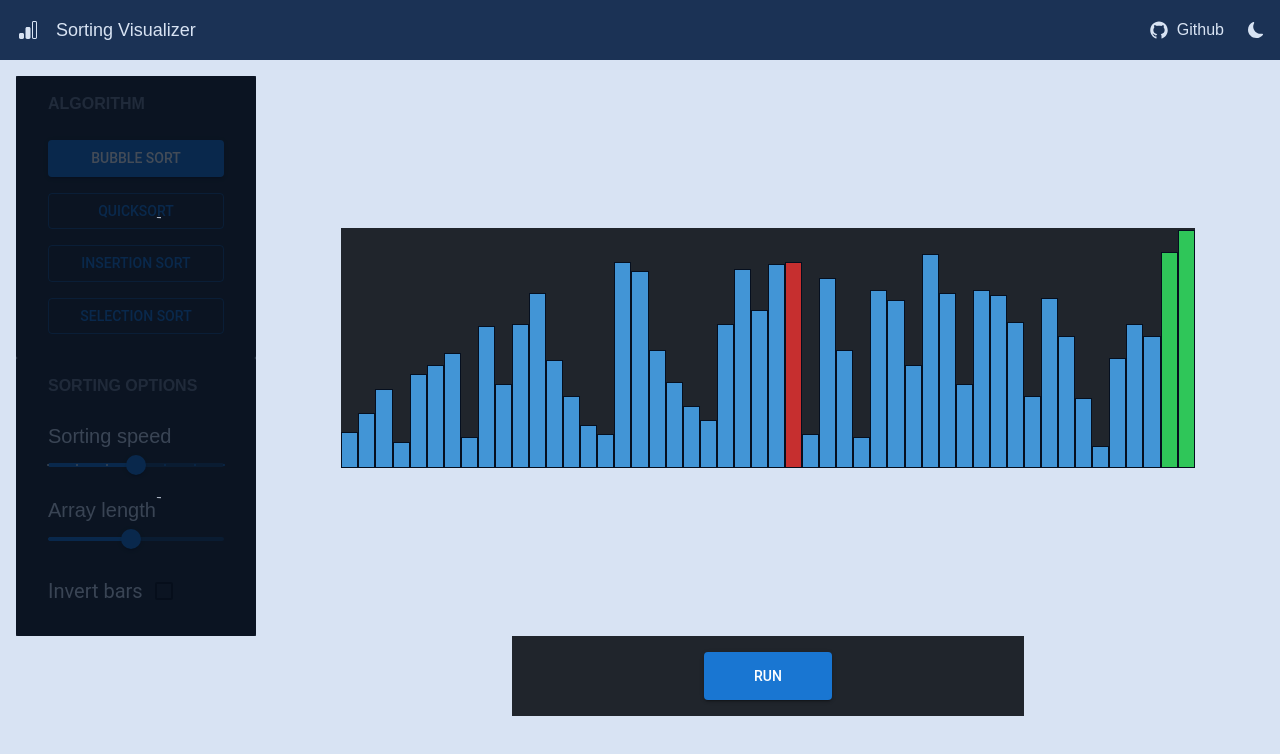
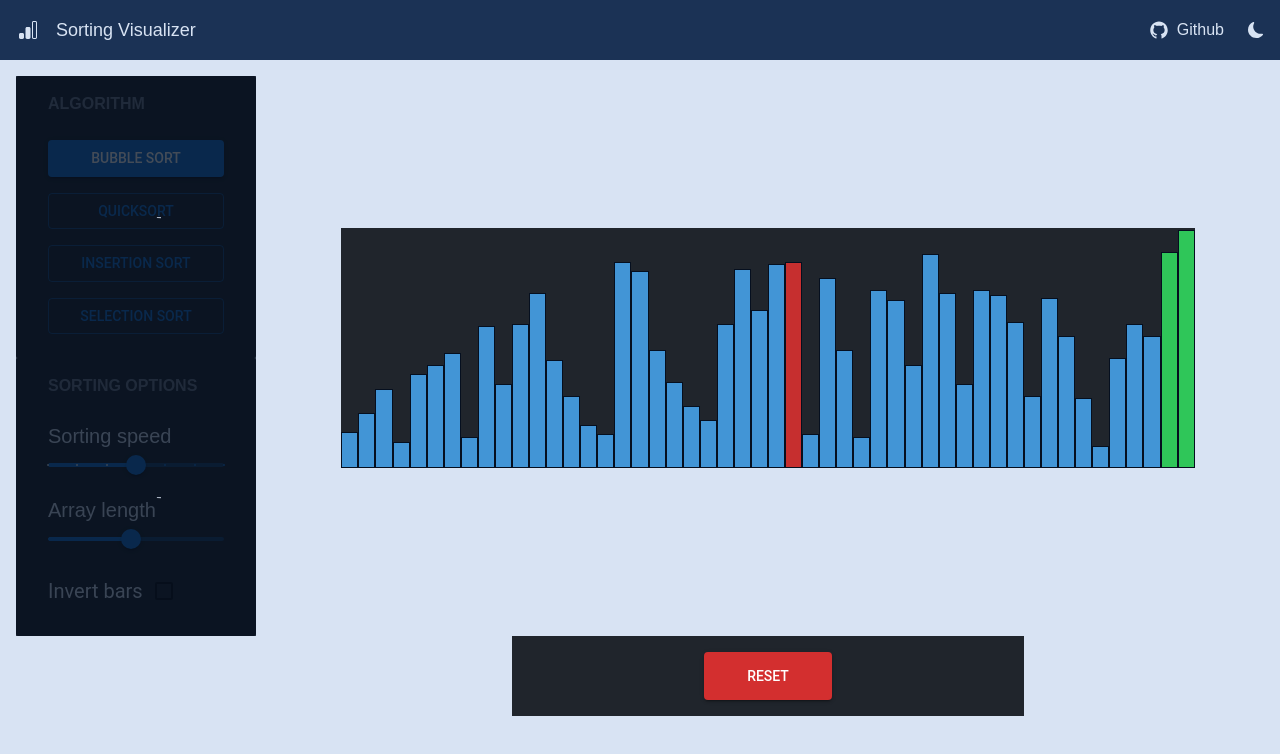
Before and after one commit to ksertas/sorting-visualizer, a React (Create React App) app: page / in a window 1280 px wide. Both pictures are taken after a click on the button "RUN". Shown: the top 754 px of the page. Built offline with nearby package versions, Linux system fonts and the light colour scheme.

Commit message:
Temporarily add window reload for reset button
This is until proper stop/reset features have been implemented

```diff
--- a/src/components/Controls.js
+++ b/src/components/Controls.js
@@ -4,11 +4,12 @@ import { AlgorithmContext } from '../contexts/AlgorithmContext';
 
 export default function Controls() {
 
-  const {setRunning} = useContext(AlgorithmContext);
+  const {isRunning, setRunning} = useContext(AlgorithmContext);
 
   return (
     <div className='bg-container-dark w-24 mx-auto flex justify-center py-4 px-16 mt-48 lg:mt-0 lg:mx-0 lg:col-start-3 lg:col-span-1 lg:w-auto xl:col-start-3 xl:col-span-2'>
-      <Button variant='contained' className='lg:w-24 lg:h-12 xl:w-32' onClick={() => setRunning(true)}>Run</Button>
+      { !isRunning ? <Button variant='contained' className='lg:w-24 lg:h-12 xl:w-32' onClick={() => setRunning(true)}>Run</Button> :
+        <Button variant='contained' color='error' className='lg:w-24 lg:h-12 xl:w-32' onClick={() => window.location.reload()}>Reset</Button>}
     </div>
   );
 }
```
